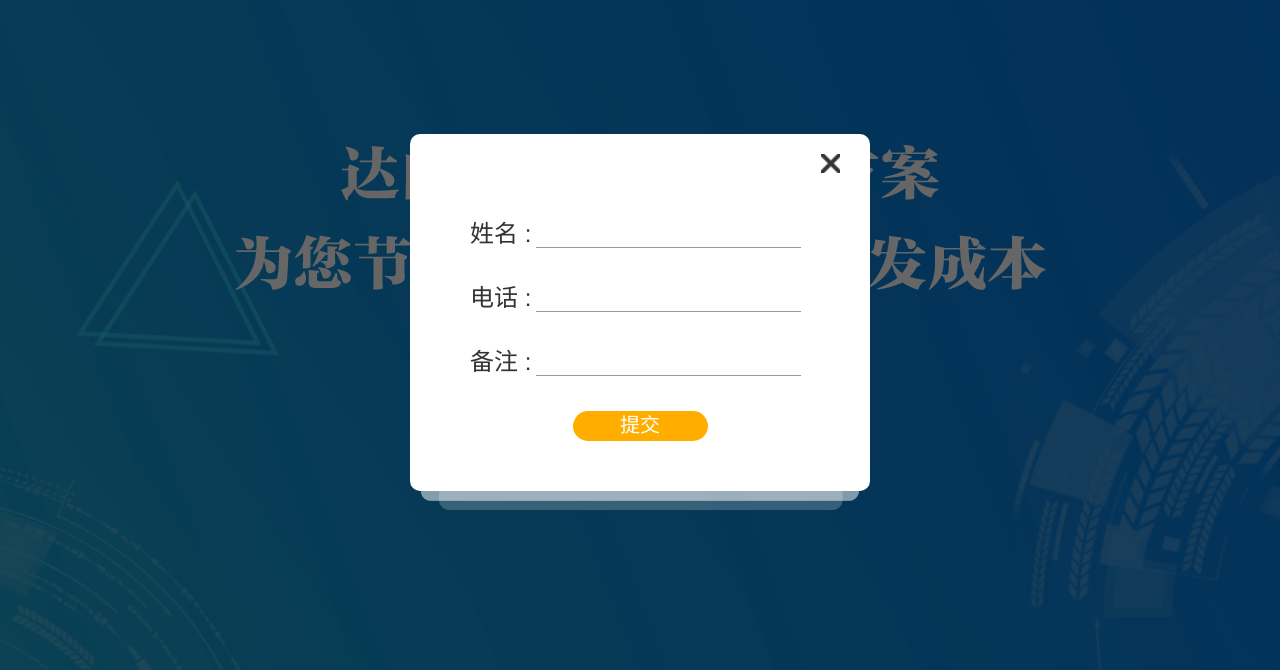
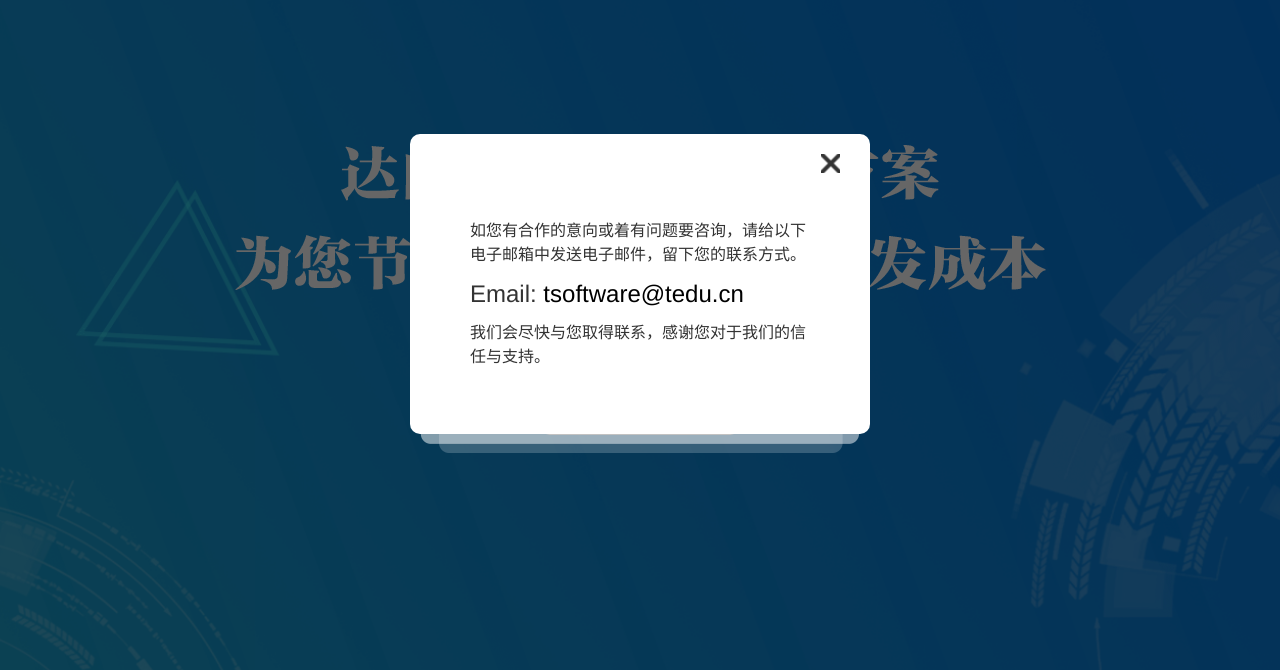
Before and after one commit to atxkm/dnwb-website, a website built with webpack: page app/index.html in a window 1280 px wide. Both pictures are taken after a click on the link "联系我们". Shown: the part 86-756 px from the top of the page. Built offline with nearby package versions, Linux system fonts and the light colour scheme.

Commit message:
临时联系方式

```diff
--- a/app/index.html
+++ b/app/index.html
@@ -5,7 +5,7 @@
   <meta charset="UTF-8">
   <meta http-equiv="X-UA-Compatible" content="IE=edge, chrome=1">
   <meta name="viewport" content="width=device-width, minimum-scale=1.0, maximum-scale=1.0">
-  <title>Tedu</title>
+  <title>达内外包</title>
   <!-- <link rel="shortcut icon" href="" type="image/x-icon"> -->
 </head>
 
@@ -259,7 +259,7 @@
     </div>
   </div>
 
-  <div class="contact-us" id="concatUs">
+  <!-- <div class="contact-us" id="concatUs">
     <div class="wrap">
       <a href="javascript:;" class="close-concat" id="closeConcat"></a>
       <div class="line">
@@ -277,6 +277,18 @@
       <a href="javascript:;" id="submit" class="submit">提交</a>
       <div class="bottom-bg"></div>
     </div>
+  </div> -->
+
+  <div class="contact-us" id="concatUs">
+    <div class="wrap">
+      <a href="javascript:;" class="close-concat" id="closeConcat"></a>
+      <div class="tip">如您有合作的意向或着有问题要咨询，请给以下电子邮箱中发送电子邮件，留下您的联系方式。</div>
+      <div class="line">
+        Email:&nbsp;<a href="mailto:tsoftware@tedu.cn">tsoftware@tedu.cn</a>
+      </div>
+      <div class="tip">我们会尽快与您取得联系，感谢您对于我们的信任与支持。</div>
+      <div class="bottom-bg"></div>
+    </div>
   </div>
 
 
--- a/app/index.scss
+++ b/app/index.scss
@@ -533,10 +533,17 @@ header {
             height: 19px;
             background: url('./img/close.png') no-repeat center center;
         }
+        .tip {
+            width: 340px;
+            margin: 0 auto 15px;
+            line-height: 1.5;
+            font-size: 16px;
+        }
         .line {
             overflow: hidden;
             width: 340px;
-            margin: 0 auto 35px;
+            // margin: 0 auto 35px;
+            margin: 0 auto 15px;
             div {
                 float: left;
             }
```
